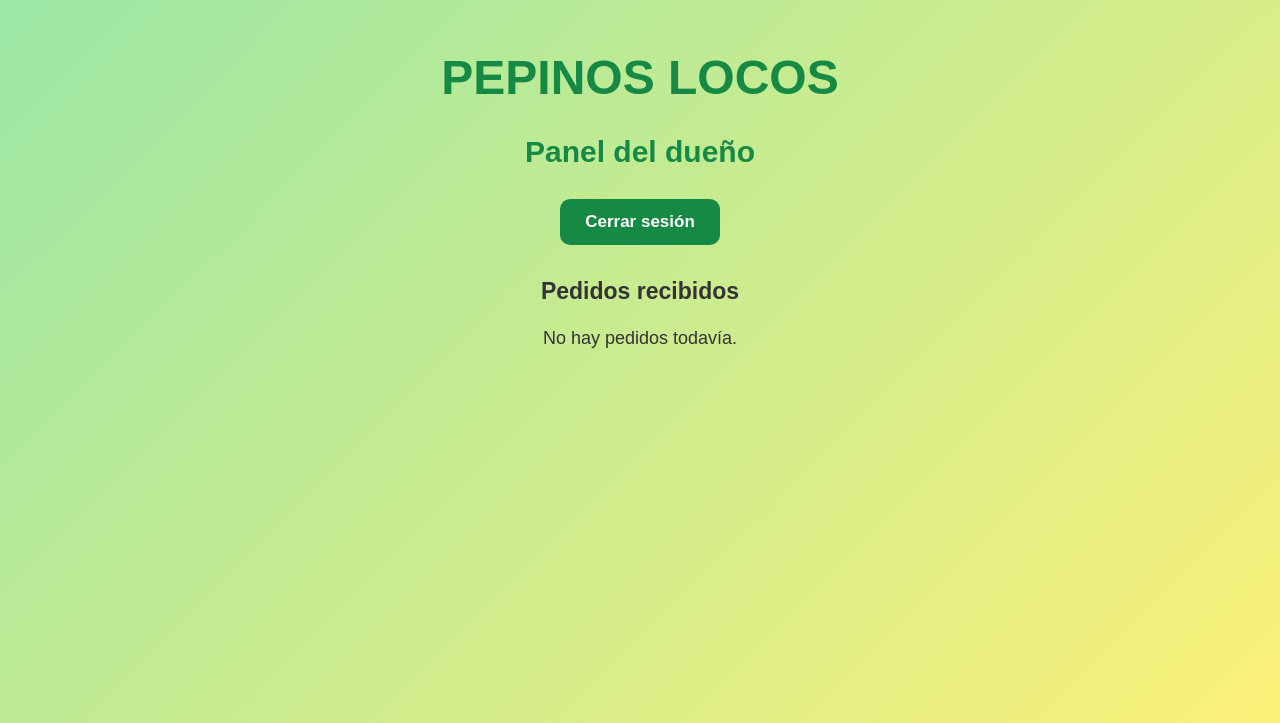
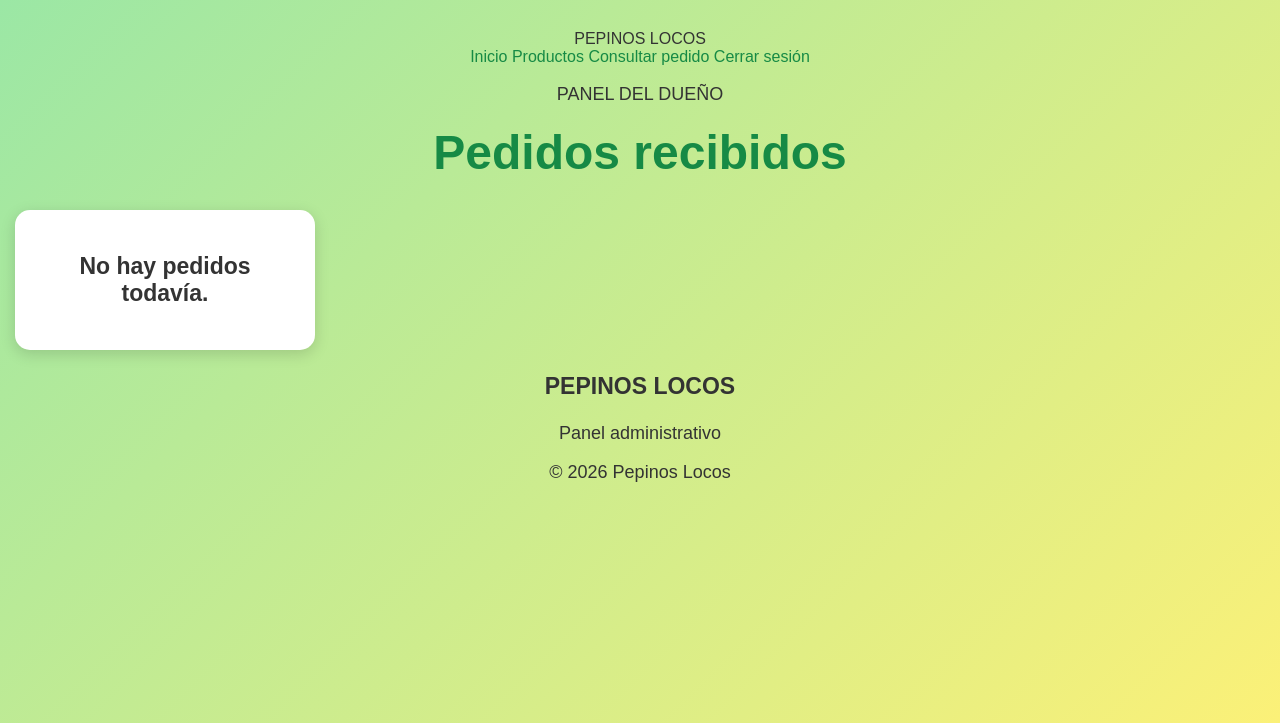
Before and after one commit to borjamarcela166-jpg/pepinos-locos, a Flask app: template templates/admin.html in a window 1280 px wide. Shown: the top 723 px of the page. Run offline with Flask 3, Linux system fonts and the light colour scheme; the template is opened without the code that fills it, so the values that code supplies are empty.

Commit message:
Update admin.html

```diff
--- a/templates/admin.html
+++ b/templates/admin.html
@@ -2,67 +2,174 @@
 <html lang="es">
 
 <head>
+
     <meta charset="UTF-8">
-    <meta name="viewport" content="width=device-width, initial-scale=1.0">
-    <title>Panel del dueño</title>
 
-    <link rel="stylesheet" href="{{ url_for('static', filename='estilo.css') }}">
+    <meta
+        name="viewport"
+        content="width=device-width, initial-scale=1.0"
+    >
+
+    <title>Panel del dueño - Pepinos Locos</title>
+
+    <link
+        rel="stylesheet"
+        href="{{ url_for('static', filename='estilo.css') }}"
+    >
+
 </head>
+
 
 <body>
 
-    <h1>PEPINOS LOCOS </h1>
 
-    <h2>Panel del dueño</h2>
+    <!-- BARRA DE NAVEGACIÓN -->
+
+    <header class="barra">
+
+        <div class="logo">
+            PEPINOS LOCOS
+        </div>
+
+        <nav>
+
+            <a href="{{ url_for('inicio') }}">
+                Inicio
+            </a>
+
+            <a href="{{ url_for('menu_cliente') }}">
+                Productos
+            </a>
+
+            <a href="{{ url_for('consulta') }}">
+                Consultar pedido
+            </a>
 
             <a href="{{ url_for('logout') }}">
-        <button type="button">Cerrar sesión</button>
+                Cerrar sesión
             </a>
 
-    <h3>Pedidos recibidos</h3>
+        </nav>
+
+    </header>
+
+
+
+    <!-- PANEL DEL DUEÑO -->
+
+    <main class="contenido-pagina">
+
+        <div class="tarjeta-formulario">
+
+            <p class="pequeno">
+                PANEL DEL DUEÑO
+            </p>
+
+            <h1>
+                Pedidos recibidos
+            </h1>
+
+        </div>
+
 
         {% if pedidos %}
 
+
             {% for pedido in pedidos %}
+
 
                 <div class="producto">
 
-                <h3>Pedido #{{ pedido["numero"] }}</h3>
+                    <h2>
+                        Pedido #{{ pedido["numero"] }}
+                    </h2>
+
 
                     <p>
                         <b>Cliente:</b>
                         {{ pedido["nombre"] }}
                     </p>
 
+
+                    <p>
+                        <b>Teléfono:</b>
+                        {{ pedido["telefono"] }}
+                    </p>
+
+
                     <p>
                         <b>Producto:</b>
                         {{ pedido["producto"] }}
                     </p>
+
 
                     <p>
                         <b>Cantidad:</b>
                         {{ pedido["cantidad"] }}
                     </p>
 
+
                     <p>
                         <b>Total:</b>
                         ${{ "%.2f"|format(pedido["total"]) }}
                     </p>
 
+
+
                     {% if pedido["confirmado"] == 1 %}
 
-                    <p> Pedido confirmado</p>
 
-                    <a href="{{ url_for('factura', numero=pedido['numero'], origen='admin') }}">
+                        <p class="confirmado">
+                            Pedido confirmado
+                        </p>
+
+
+                        <a
+                            href="{{ url_for(
+                                'factura',
+                                numero=pedido['numero'],
+                                origen='admin'
+                            ) }}"
+                        >
+
                             <button type="button">
                                 Mostrar factura
                             </button>
+
                         </a>
+
+
+                        <br><br>
+
+
+                        <a
+                            href="{{ url_for(
+                                'factura',
+                                numero=pedido['numero'],
+                                origen='admin'
+                            ) }}"
+                        >
+
+                            <button type="button">
+                                Enviar factura por WhatsApp
+                            </button>
+
+                        </a>
+
 
                     {% else %}
 
+
+                        <p class="pendiente">
+                            Pedido pendiente de confirmación
+                        </p>
+
+
                         <form
-                        action="{{ url_for('confirmar', numero=pedido['numero']) }}"
+                            action="{{ url_for(
+                                'confirmar',
+                                numero=pedido['numero']
+                            ) }}"
                             method="POST"
                         >
 
@@ -72,10 +179,16 @@
 
                         </form>
 
+
                     {% endif %}
 
+
+
                     <form
-                    action="{{ url_for('eliminar', numero=pedido['numero']) }}"
+                        action="{{ url_for(
+                            'eliminar',
+                            numero=pedido['numero']
+                        ) }}"
                         method="POST"
                     >
 
@@ -85,17 +198,47 @@
 
                     </form>
 
+
                 </div>
 
-            <br>
 
             {% endfor %}
 
+
         {% else %}
 
-        <p>No hay pedidos todavía.</p>
+
+            <div class="producto">
+
+                <h3>
+                    No hay pedidos todavía.
+                </h3>
+
+            </div>
+
 
         {% endif %}
+
+    </main>
+
+
+
+    <footer>
+
+        <h3>
+            PEPINOS LOCOS
+        </h3>
+
+        <p>
+            Panel administrativo
+        </p>
+
+        <p class="copyright">
+            © 2026 Pepinos Locos
+        </p>
+
+    </footer>
+
 
 </body>
 
```
Lines whose indentation alone changed are shown as unchanged.
